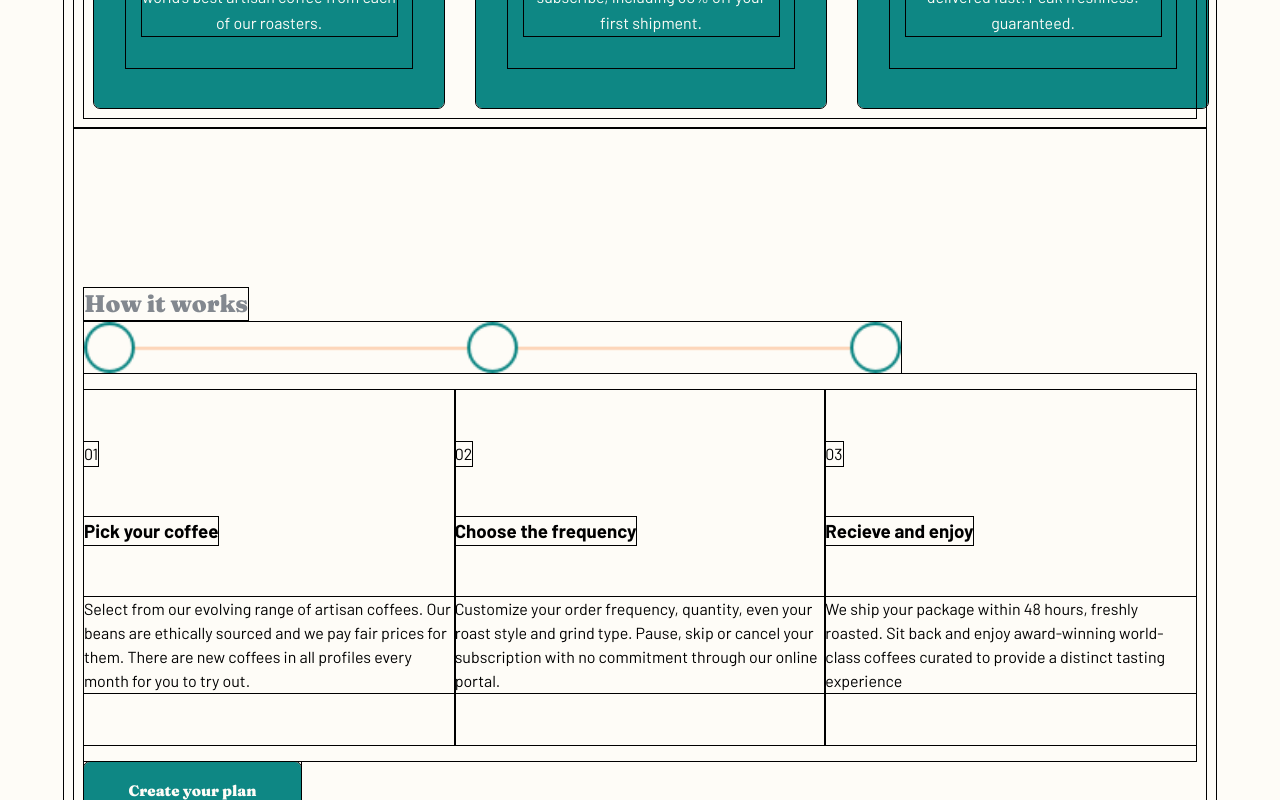
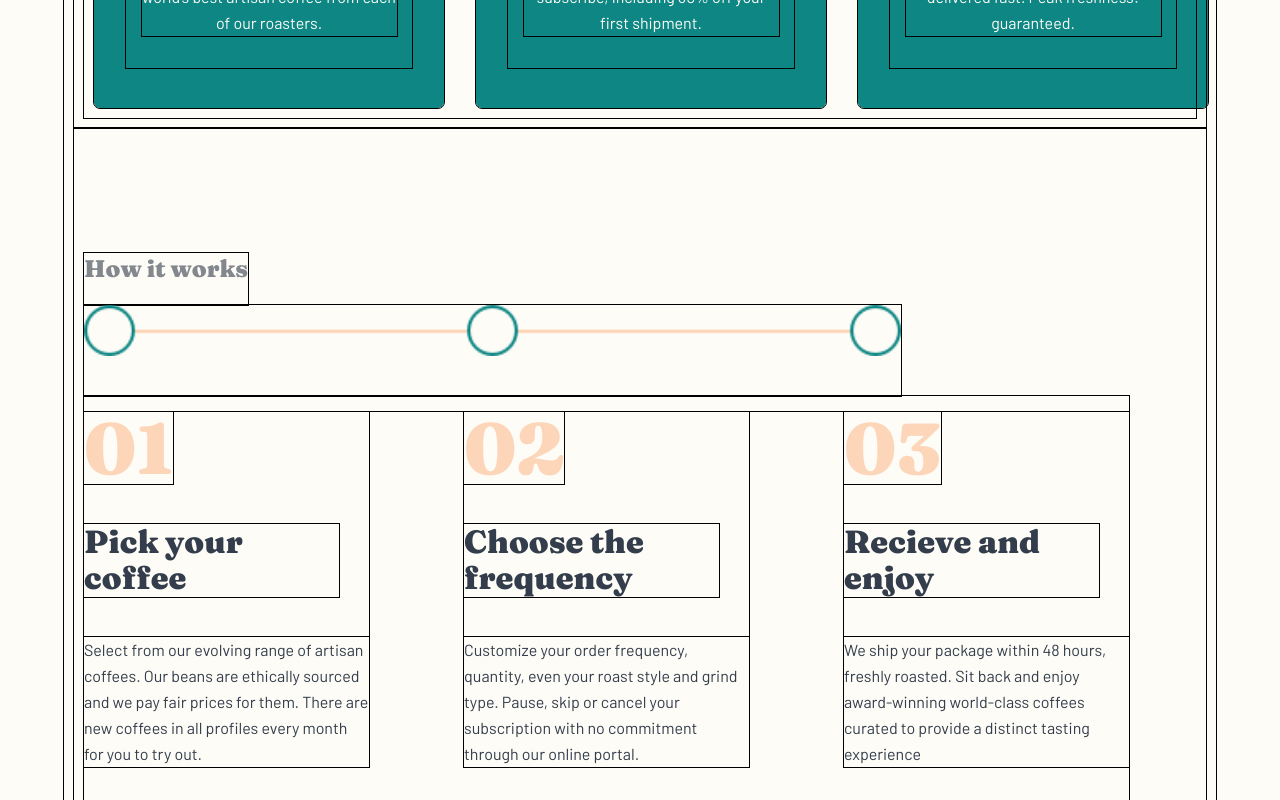
Before and after one commit to tlanettepollard/FEM-CoffeeRoasters-Subscription-Site-TLP, a React (Vite) app: page / in a window 1280 px wide. Shown: the part 1940-2740 px from the top of the page. Built offline with nearby package versions, Linux system fonts and the light colour scheme.

Commit message:
Update: Work section style desktop
Signed-off-by: T. Lanette <TLPollard4516@gmail.com>

```diff
--- a/src/styles/abstracts/_mixins.scss
+++ b/src/styles/abstracts/_mixins.scss
@@ -80,6 +80,16 @@
     font-family: $header-font;
     font-size: $h1-heading-size;
     color: $lt-heading-color;
+    font-size: $h1-heading-size;
+    font-style: normal;
+    font-weight: 900;
+    line-height: 4.5rem;
+}
+
+@mixin HeaderOneNumber() {
+    font-family: $header-font;
+    font-size: $h1-heading-size;
+    color: $number-heading-color;
     font-size: $h1-heading-size;
     font-style: normal;
     font-weight: 900;
--- a/src/styles/components/_howWorks.scss
+++ b/src/styles/components/_howWorks.scss
@@ -3,35 +3,18 @@
 
 .main__home {
     .work {
-        padding-top: 10rem;
+        padding-top: 6.25rem;
         max-width: 75rem;
-        height: 43.75rem;
-        @include flex (column, space-between, flex-start);
-
-        @include bp-sm-tablet {
-            height: 69.8125rem;
-        }
+        height: 49.0625rem;
+        @include flex(column, center, flex-start);
         &__title {
             @include HeaderFourLTG;
+            padding-bottom: 1.25rem;
         }
-
         .divider {
             width: 51.0625rem;
             height: auto;
-
-            @include bp-lg-tablet {
-                width: 43.75rem;
-                height: auto;
-            }
-
-            @include bp-md-tablet {
-                width: 100%;
-                height: auto;
-            }
-
-            @include bp-sm-tablet {
-                display: none;
-            }
+            padding-bottom: 2.5rem;
         }
 
         .work__container {
@@ -39,6 +22,8 @@
                 display: grid;
                 grid-template-columns: repeat(3, 1fr);
                 grid-template-rows: 1fr;
+                gap: 5.9375rem;
+                padding-bottom: 2.5rem;
 
                 @include bp-sm-tablet {
                     grid-template-columns: none;
@@ -48,21 +33,27 @@
                 .work__item {
                     width: 100%;
                     height: 22.1875rem;
-                    @include flex(column, space-evenly, flex-start);
+                    @include flex(column, space-between, flex-start);
                     text-align: start;
 
-                    @include bp-lg-tablet {
-                        height: 23.5rem;
+
+                    &--number {
+                        @include HeaderOneNumber;
+                        //padding-bottom: 2.375rem;
                     }
 
-                    @include bp-sm-tablet {
-                        justify-content: center;
-                        align-items: center;
-                        height: 15.625rem;
-                        text-align: center;
+                    &--title {
+                        @include HeaderThreeDK;
+                        width: 15.9375rem;
+                        height: 4.5625rem;
+                    }
+
+                    &--summary {
+                        @include BodyFontDK;
+                        width: 17.8125rem;
+                        height: 8.125rem;
                     }
                 }
-
             }
         }
     }
```
